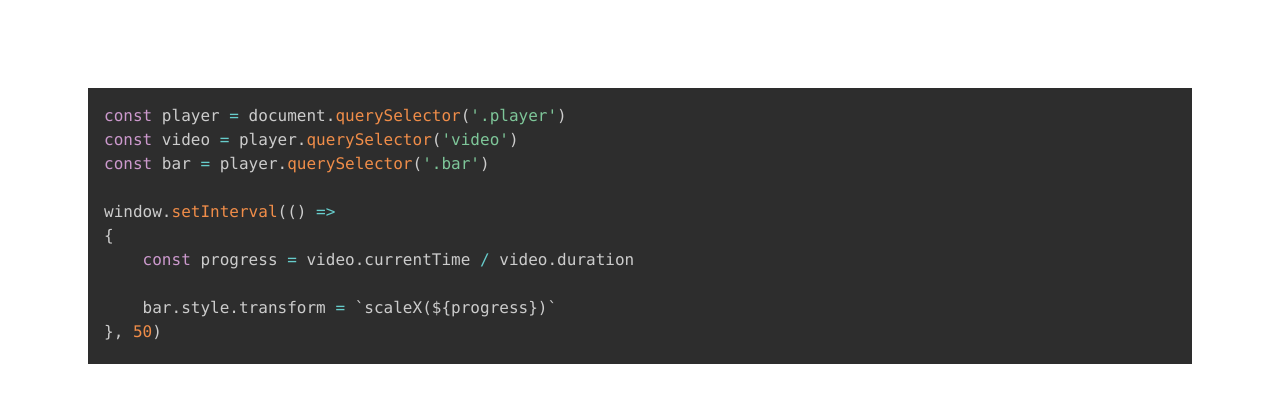
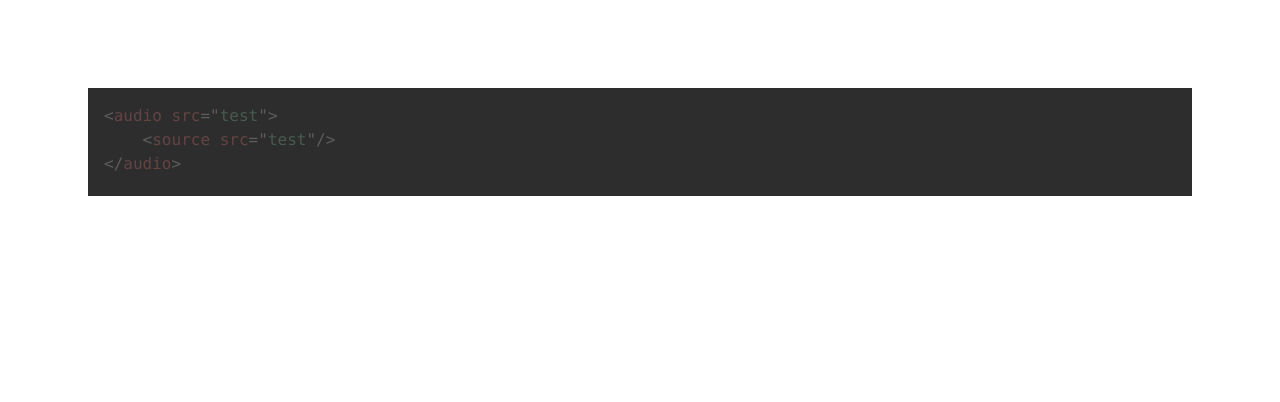
Before and after one commit to brunosimon/code-steps, a website with bundled scripts: page index.html in a window 1280 px wide. Built offline with nearby package versions, Linux system fonts and the light colour scheme.

Commit message:
:construction: Replace parsing

```diff
--- a/CodeSteps.js
+++ b/CodeSteps.js
@@ -8,24 +8,24 @@ export default class CodeSteps
         // Set code
         this.setCode()
 
-        // Set description
-        this.setDescription()
+        // // Set description
+        // this.setDescription()
 
-        // Set steps
-        this.setSteps()
+        // // Set steps
+        // this.setSteps()
 
-        // Set sizes
-        this.setSizes()
+        // // Set sizes
+        // this.setSizes()
 
-        // Set navigation
-        this.setNavigation()
+        // // Set navigation
+        // this.setNavigation()
 
-        // Go to first step
-        this.go(0)
+        // // Go to first step
+        // this.go(0)
 
-        // Save in Element
-        this.$element.classList.add('code-steps-set')
-        this.$element.codeSteps = this
+        // // Save in Element
+        // this.$element.classList.add('code-steps-set')
+        // this.$element.codeSteps = this
     }
 
     setOptions(_options)
@@ -99,50 +99,84 @@ export default class CodeSteps
         this.code.lines = []
         let line = []
         let latestLetter = null
-        for(const _$child of $baseFragment.childNodes)
+
+        const extractLetters = (_input) =>
         {
-            for(const _letter of _$child.textContent)
+            for(let i = 0; i < _input.childNodes.length; i++)
             {
-                // Create letter with same classes
-                const $letter = document.createElement('span')
-                $letter.innerHTML = _letter
-                $letter.classList.add('cs-letter')
+                const child = _input.childNodes[i]
 
-                if(_$child.nodeType !== Node.TEXT_NODE)
+                if(child.nodeType === Node.TEXT_NODE)
                 {
-                    $letter.classList.add(..._$child.classList)
+                    const $letters = document.createElement('span')
+                    for(const _letter of child.textContent)
+                    {
+                        const $letter = document.createElement('span')
+                        $letter.innerHTML = _letter
+                        $letter.classList.add('cs-letter')
+
+                        $letters.appendChild($letter)
+                    }
+
+                    _input.removeChild(child)
+                    _input.insertBefore($letters, _input.childNodes[i])
                 }
-
-                // Add to new fragment
-                $newFragment.appendChild($letter)
-
-                // Save in current line
-                if(_letter !== '\n')
-                {
-                    line.push($letter)
-                }
-
-                // Save line to lines if line break
                 else
                 {
-                    this.code.lines.push(line)
-                    line = []
+                    extractLetters(child)
                 }
-
-                // Save latest letter
-                latestLetter = _letter
             }
         }
 
-        // If latest letter saved wasn't a line break, save line
-        if(latestLetter !== '\n')
-        {
-            this.code.lines.push(line)
-        }
+        extractLetters($baseFragment)
+
+        // this.code.$code.appendChild($baseFragment)
+        // for(const _$child of $baseFragment.childNodes)
+        // {
+        //     console.log(_$child)
+        //     for(const _letter of _$child.textContent)
+        //     {
+        //         // Create letter with same classes
+        //         const $letter = document.createElement('span')
+        //         $letter.innerHTML = _letter
+        //         $letter.classList.add('cs-letter')
+
+        //         if(_$child.nodeType !== Node.TEXT_NODE)
+        //         {
+        //             $letter.classList.add(..._$child.classList)
+        //         }
+
+        //         // Add to new fragment
+        //         $newFragment.appendChild($letter)
+
+        //         // Save in current line
+        //         if(_letter !== '\n')
+        //         {
+        //             line.push($letter)
+        //         }
+
+        //         // Save line to lines if line break
+        //         else
+        //         {
+        //             this.code.lines.push(line)
+        //             line = []
+        //         }
+
+        //         // Save latest letter
+        //         latestLetter = _letter
+        //     }
+        // }
+
+        // // If latest letter saved wasn't a line break, save line
+        // if(latestLetter !== '\n')
+        // {
+        //     this.code.lines.push(line)
+        // }
 
         // Set DOM and classes
         this.code.$code.innerHTML = ''
-        this.code.$code.appendChild($newFragment)
+        // this.code.$code.appendChild($newFragment)
+        this.code.$code.innerHTML = $baseFragment.innerHTML
         this.code.$code.classList.add(`language-${this.type}`)
 
         this.code.$pre.classList.add(`language-${this.type}`)
--- a/index.html
+++ b/index.html
@@ -12,7 +12,7 @@
     <link rel="stylesheet" href="./style.css">
 </head>
 <body style="padding: 10vmin;">
-    <div
+    <!-- <div
         class="code-steps"
         data-type="javascript"
         data-trim
@@ -36,6 +36,20 @@ window.setInterval(() =>
     bar.style.transform = `scaleX(${progress})`
 }, 50)
         </code></pre>
+    </div> -->
+    <div
+        class="code-steps"
+        data-type="html"
+        data-trim
+        data-steps="
+            *:
+        "
+    >
+        <pre contenteditable><code>
+&lt;audio src="test"&gt;
+    &lt;source src="test"/&gt;
+&lt;/audio&gt;
+        </code></pre>
     </div>
     <script src="https://cdnjs.cloudflare.com/ajax/libs/prism/1.16.0/prism.js" data-manual></script>
     <script type="module" src="index.js"></script>
```
